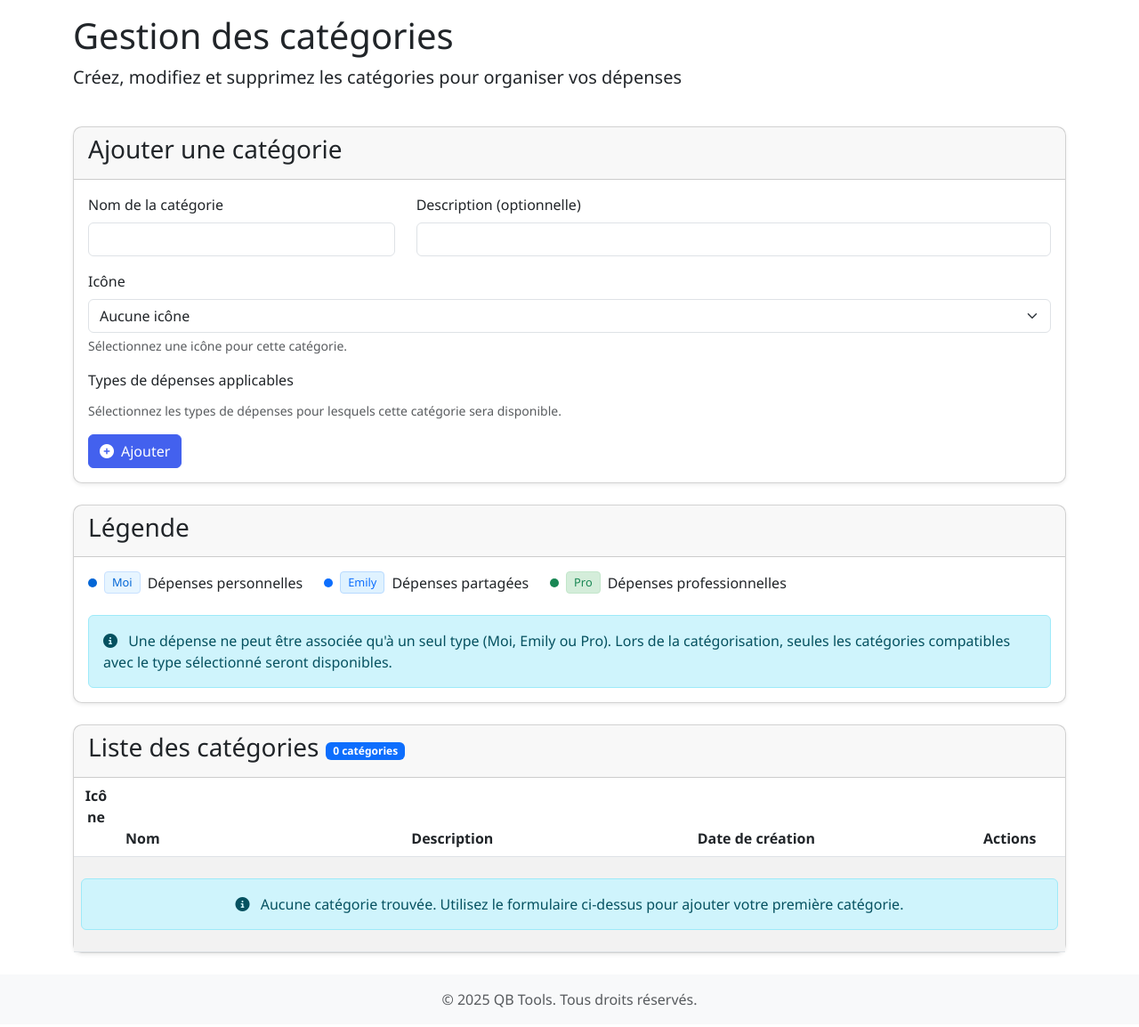
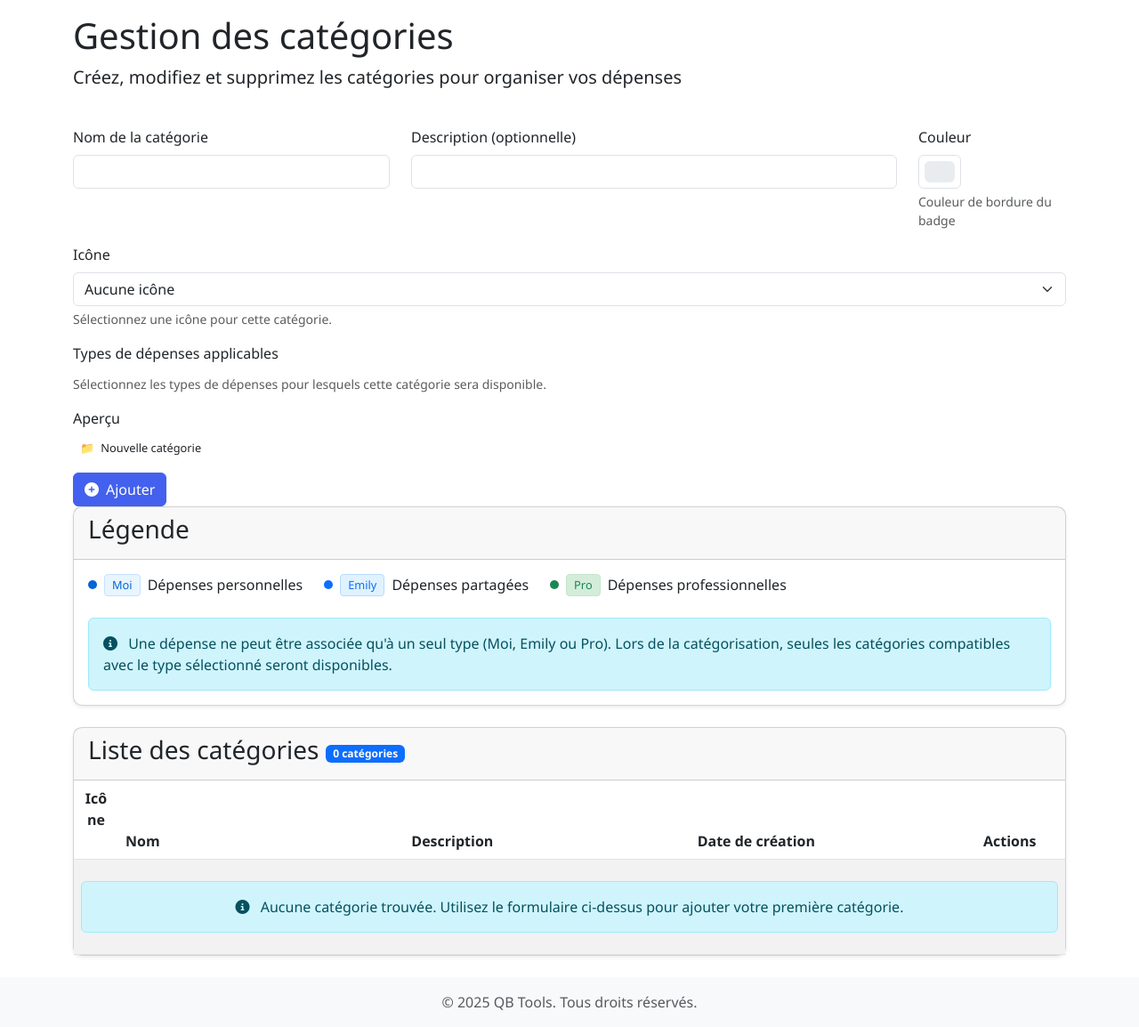
Before and after one commit to bizbiz/QB_Tools, a Flask app: page /tricount/categories in a window 1280 px wide. Shown: the part 110-1264 px from the top of the page at 89% size. Before the commit the page ends 1242 px from the top, so only its background shows below. Run offline with Flask 3, Linux system fonts and the light colour scheme; data that the repository does not hold is empty.

Commit message:
categories colors

```diff
--- a/app/models/tricount.py
+++ b/app/models/tricount.py
@@ -39,6 +39,7 @@ class Category(db.Model):
     id = db.Column(db.Integer, primary_key=True)
     name = db.Column(db.String(100), nullable=False, unique=True)
     description = db.Column(db.String(255))
+    color = db.Column(db.String(50), default="#e9ecef")  # Ajout du champ de couleur
 
     # Nouvelle relation avec la table des icônes
     icon_id = db.Column(db.Integer, db.ForeignKey('icons.id'))
--- a/app/routes/tricount/category_routes.py
+++ b/app/routes/tricount/category_routes.py
@@ -19,6 +19,7 @@ def add_category():
     name = request.form.get('name')
     description = request.form.get('description', '')
     icon_id = request.form.get('icon_id')  # Récupérer l'ID de l'icône
+    color = request.form.get('color', '#e9ecef')  # Récupérer la couleur
     flag_ids = request.form.getlist('flags')
 
     if not name:
@@ -28,7 +29,8 @@ def add_category():
     category = Category(
         name=name,
         description=description,
-        icon_id=icon_id  # Assigner l'ID de l'icône
+        icon_id=icon_id,  # Assigner l'ID de l'icône
+        color=color  # Assigner la couleur
     )
 
     # Associer les flags sélectionnés
@@ -55,6 +57,7 @@ def update_category(category_id):
     name = request.form.get('name')
     description = request.form.get('description', '')
     icon_id = request.form.get('icon_id')  # Récupérer l'ID de l'icône
+    color = request.form.get('color', '#e9ecef')  # Récupérer la couleur
     flag_ids = request.form.getlist('flags')
 
     if not name:
@@ -65,6 +68,7 @@ def update_category(category_id):
         category.name = name
         category.description = description
         category.icon_id = icon_id  # Assigner l'ID de l'icône
+        category.color = color  # Assigner la couleur
 
         # Mettre à jour les flags
         if flag_ids:
@@ -80,22 +84,6 @@ def update_category(category_id):
         flash(f'Une catégorie avec le nom "{name}" existe déjà.', 'danger')
 
     return redirect(url_for('tricount.categories_list'))
-
-@tricount_bp.route('/categories/delete/<int:category_id>', methods=['POST'])
-def delete_category(category_id):
-    """Supprimer une catégorie"""
-    category = Category.query.get_or_404(category_id)
-
-    try:
-        db.session.delete(category)
-        db.session.commit()
-        flash(f'Catégorie "{category.name}" supprimée avec succès.', 'success')
-    except Exception as e:
-        db.session.rollback()
-        flash(f'Erreur lors de la suppression de la catégorie: {str(e)}', 'danger')
-
-    return redirect(url_for('tricount.categories_list'))
-
 
 @tricount_bp.route('/categories/<int:category_id>/info')
 def category_info(category_id):
@@ -121,9 +109,25 @@ def category_info(category_id):
         'category': {
             'id': category.id,
             'name': category.name,
-            'description': category.description
+            'description': category.description,
+            'color': category.color  # Inclure la couleur dans la réponse
         },
         'preferred_flag_id': preferred_flag_id,
         'flags': [{'id': flag.id, 'name': flag.name} for flag in category.flags],
         'icon': icon_info
     })
+
+@tricount_bp.route('/categories/delete/<int:category_id>', methods=['POST'])
+def delete_category(category_id):
+    """Supprimer une catégorie"""
+    category = Category.query.get_or_404(category_id)
+
+    try:
+        db.session.delete(category)
+        db.session.commit()
+        flash(f'Catégorie "{category.name}" supprimée avec succès.', 'success')
+    except Exception as e:
+        db.session.rollback()
+        flash(f'Erreur lors de la suppression de la catégorie: {str(e)}', 'danger')
+
+    return redirect(url_for('tricount.categories_list'))
--- a/app/static/js/tricount/category_management.js
+++ b/app/static/js/tricount/category_management.js
@@ -24,39 +24,71 @@ document.addEventListener('DOMContentLoaded', function() {
         return new bootstrap.Tooltip(tooltipTriggerEl)
     });
 
-    // Initialize icon preview for add form
-    initIconPreview();
+    // Initialize icon and color preview for add form
+    initAddFormPreview();
 
     // Modal management
     setupModalEventListeners();
 });
 
-// Initialize icon preview in the add form
-function initIconPreview() {
+// Initialize preview in the add form
+function initAddFormPreview() {
+    const nameInput = document.getElementById('name');
     const iconSelect = document.getElementById('icon_id');
-    const iconPreview = document.getElementById('icon-preview');
+    const colorInput = document.getElementById('color');
+    const previewBadge = document.getElementById('category-preview-badge');
+    const previewEmoji = document.getElementById('preview-emoji');
+    const previewName = document.getElementById('preview-name');
 
-    if (iconSelect && iconPreview) {
-        // Initial preview
-        updateIconPreview(iconSelect, iconPreview);
+    // Update preview when name changes
+    if (nameInput && previewName) {
+        nameInput.addEventListener('input', function() {
+            previewName.textContent = this.value || 'Nouvelle catégorie';
+        });
+    }
 
-        // Update preview on change
+    // Update preview when icon changes
+    if (iconSelect && previewEmoji) {
+        updateIconPreview(iconSelect, previewEmoji);
+
         iconSelect.addEventListener('change', function() {
-            updateIconPreview(iconSelect, iconPreview);
+            updateIconPreview(iconSelect, previewEmoji);
+        });
+    }
+
+    // Update preview when color changes
+    if (colorInput && previewBadge) {
+        colorInput.addEventListener('input', function() {
+            previewBadge.style.borderColor = this.value;
         });
     }
 
     // Also initialize the edit form preview
+    const editNameInput = document.getElementById('edit-name');
     const editIconSelect = document.getElementById('edit-icon-id');
-    const editIconPreview = document.getElementById('edit-icon-preview');
+    const editColorInput = document.getElementById('edit-color');
+    const editPreviewBadge = document.getElementById('edit-category-preview-badge');
+    const editPreviewEmoji = document.getElementById('edit-preview-emoji');
+    const editPreviewName = document.getElementById('edit-preview-name');
+    const colorHexValue = document.getElementById('color-hex-value');
 
-    if (editIconSelect && editIconPreview) {
-        // Initial preview
-        updateIconPreview(editIconSelect, editIconPreview);
+    // Update preview when values change in edit modal
+    if (editNameInput && editPreviewName) {
+        editNameInput.addEventListener('input', function() {
+            editPreviewName.textContent = this.value || 'Nom de la catégorie';
+        });
+    }
 
-        // Update preview on change
+    if (editIconSelect && editPreviewEmoji) {
         editIconSelect.addEventListener('change', function() {
-            updateIconPreview(editIconSelect, editIconPreview);
+            updateIconPreview(editIconSelect, editPreviewEmoji);
+        });
+    }
+
+    if (editColorInput && editPreviewBadge && colorHexValue) {
+        editColorInput.addEventListener('input', function() {
+            editPreviewBadge.style.borderColor = this.value;
+            colorHexValue.textContent = this.value;
         });
     }
 }
@@ -65,31 +97,21 @@ function initIconPreview() {
 function updateIconPreview(select, previewElement) {
     if (!previewElement) return;
 
-    previewElement.innerHTML = '';
-
-    if (!select || select.selectedIndex === -1) return;
+    if (!select || select.selectedIndex <= 0) {
+        previewElement.textContent = '📁'; // Default folder emoji
+        return;
+    }
 
     const selectedOption = select.options[select.selectedIndex];
-    if (selectedOption && selectedOption.value) {
-        const emoji = selectedOption.getAttribute('data-emoji');
-        const faClass = selectedOption.getAttribute('data-fa');
+    const emoji = selectedOption.getAttribute('data-emoji');
+    const faClass = selectedOption.getAttribute('data-fa');
 
-        const previewHTML = `
-            <div class="d-flex align-items-center">
-                <div class="me-3 p-3 border rounded">
-                    <span style="font-size: 2rem;">${emoji || '❓'}</span>
-                </div>
-                ${faClass ? `
-                <div class="me-3 p-3 border rounded">
-                    <i class="fas ${faClass} fa-2x"></i>
-                </div>` : ''}
-                <div class="text-muted">
-                    <p class="mb-0">Cette icône sera utilisée pour représenter la catégorie dans l'application.</p>
-                </div>
-            </div>
-        `;
-
-        previewElement.innerHTML = previewHTML;
+    if (emoji) {
+        previewElement.textContent = emoji;
+    } else if (faClass) {
+        previewElement.innerHTML = `<i class="fas ${faClass}"></i>`;
+    } else {
+        previewElement.textContent = '📁'; // Default folder emoji
     }
 }
 
@@ -191,8 +213,12 @@ function setupModalEventListeners() {
     const editCategoryForm = document.getElementById('edit-category-form');
     const editNameInput = document.getElementById('edit-name');
     const editDescriptionInput = document.getElementById('edit-description');
+    const editColorInput = document.getElementById('edit-color');
     const editIconSelect = document.getElementById('edit-icon-id');
-    const editIconPreview = document.getElementById('edit-icon-preview');
+    const colorHexValue = document.getElementById('color-hex-value');
+    const editPreviewBadge = document.getElementById('edit-category-preview-badge');
+    const editPreviewEmoji = document.getElementById('edit-preview-emoji');
+    const editPreviewName = document.getElementById('edit-preview-name');
     const saveCategoryButton = document.getElementById('save-category');
 
     editButtons.forEach(button => {
@@ -203,16 +229,31 @@ function setupModalEventListeners() {
             const categoryIconId = this.dataset.iconId || '';
             const categoryIconEmoji = this.dataset.iconEmoji || '';
             const categoryLegacyIcon = this.dataset.legacyIcon || '';
+            const categoryColor = this.dataset.color || '#e9ecef';
 
             // Remplir le formulaire
             editNameInput.value = categoryName;
             editDescriptionInput.value = categoryDescription;
+            editColorInput.value = categoryColor;
+
+            // Mettre à jour l'aperçu hexadécimal de la couleur
+            if (colorHexValue) {
+                colorHexValue.textContent = categoryColor;
+            }
+
+            // Mettre à jour la prévisualisation du badge
+            if (editPreviewBadge) {
+                editPreviewBadge.style.borderColor = categoryColor;
+            }
+
+            if (editPreviewName) {
+                editPreviewName.textContent = categoryName;
+            }
 
             // Sélectionner l'icône correspondante
             if (editIconSelect) {
                 editIconSelect.value = categoryIconId;
-                // Si nous n'avons pas d'icône mais un legacy_icon, on peut l'afficher différemment
-                updateIconPreview(editIconSelect, editIconPreview);
+                updateIconPreview(editIconSelect, editPreviewEmoji);
             }
 
             // Récupérer les flags de cette catégorie
--- a/app/templates/macros/tricount/category_select.html
+++ b/app/templates/macros/tricount/category_select.html
@@ -2,7 +2,7 @@
 
 {# Macro pour générer un badge de catégorie cohérent dans toute l'application #}
 {% macro category_badge(category, extra_classes='') %}
-<span class="category-badge {{ extra_classes }}">
+<span class="category-badge {{ extra_classes }}" style="border-color: {{ category.color }};">
     {% if category.icon %}
     <span class="me-1">{{ category.get_icon_emoji }}</span>
     {% elif category.legacy_icon %}
@@ -13,8 +13,8 @@
 {% endmacro %}
 
 {# Version simplifiée pour l'aperçu en édition ou création #}
-{% macro category_badge_preview(name, emoji=None, icon_class=None, extra_classes='') %}
-<span class="category-badge {{ extra_classes }}">
+{% macro category_badge_preview(name, color='#e9ecef', emoji=None, icon_class=None, extra_classes='') %}
+<span class="category-badge {{ extra_classes }}" style="border-color: {{ color }};">
     {% if emoji %}
     <span class="me-1">{{ emoji }}</span>
     {% elif icon_class %}
--- a/app/templates/tricount/categories.html
+++ b/app/templates/tricount/categories.html
@@ -25,12 +25,6 @@
     </div>
 
     <!-- Formulaire d'ajout -->
-    <div class="row mb-4">
-        <div class="col">
-            <div class="card shadow-sm">
-                <div class="card-header">
-                    <h3 class="card-title">Ajouter une catégorie</h3>
-                </div>
     <div class="card-body">
         <form action="{{ url_for('tricount.add_category') }}" method="POST">
             <div class="row">
@@ -39,11 +33,18 @@
                     <input type="text" class="form-control" id="name" name="name" required>
                 </div>
 
-                            <div class="col-md-8 mb-3">
+                <div class="col-md-6 mb-3">
                     <label for="description" class="form-label">Description (optionnelle)</label>
                     <input type="text" class="form-control" id="description" name="description">
                 </div>
+
+                <div class="col-md-2 mb-3">
+                    <label for="color" class="form-label">Couleur</label>
+                    <input type="color" class="form-control form-control-color" id="color" name="color" value="#e9ecef">
+                    <div class="form-text">Couleur de bordure du badge</div>
                 </div>
+            </div>
+
             <div class="mb-3">
                 <label for="icon_id" class="form-label">Icône</label>
                 <select class="form-select" id="icon_id" name="icon_id">
@@ -57,6 +58,7 @@
                 <div class="form-text">Sélectionnez une icône pour cette catégorie.</div>
                 <div id="icon-preview" class="mt-2"></div>
             </div>
+
             <div class="mb-3">
                 <label class="form-label">Types de dépenses applicables</label>
                 <div class="d-flex flex-wrap gap-2">
@@ -77,15 +79,22 @@
                 </div>
             </div>
 
+            <div class="mb-3">
+                <label class="form-label">Aperçu</label>
+                <div class="preview-container">
+                    <span class="category-badge preview-badge" id="category-preview-badge" style="border-color: #e9ecef;">
+                        <span id="preview-emoji" class="me-1">📁</span>
+                        <span id="preview-name">Nouvelle catégorie</span>
+                    </span>
+                </div>
+            </div>
+
             <div class="mt-3">
                 <button type="submit" class="btn btn-primary">
                     <i class="fas fa-plus-circle me-2"></i>Ajouter
                 </button>
             </div>
         </form>
-                </div>
-            </div>
-        </div>
     </div>
 
     <!-- Légende des types -->
@@ -164,7 +173,9 @@
                                         <span class="text-muted">—</span>
                                         {% endif %}
                                     </td>
-                                    <td>{{ category.name }}</td>
+                                    <td>
+                                        {{ category_badge(category) }}
+                                    </td>
                                     <td>{{ category.description or 'N/A' }}</td>
                                     <td>{{ category.created_at.strftime('%d/%m/%Y') }}</td>
                                     {% for flag in flags %}
@@ -184,6 +195,7 @@
                                                 data-icon-id="{{ category.icon_id or '' }}"
                                                 data-icon-emoji="{{ category.icon.unicode_emoji if category.icon else '' }}"
                                                 data-legacy-icon="{{ category.legacy_icon or '' }}"
+                                                data-color="{{ category.color or '#e9ecef' }}"
                                                 data-bs-toggle="tooltip"
                                                 data-bs-placement="top"
                                                 title="Modifier">
@@ -261,6 +273,14 @@
                     </div>
 
                     <div class="mb-3">
+                        <label for="edit-color" class="form-label">Couleur</label>
+                        <div class="input-group">
+                            <input type="color" class="form-control form-control-color" id="edit-color" name="color">
+                            <span class="input-group-text" id="color-hex-value">#e9ecef</span>
+                        </div>
+                    </div>
+
+                    <div class="mb-3">
                         <label for="edit-icon-id" class="form-label">Icône</label>
                         <select class="form-select" id="edit-icon-id" name="icon_id">
                             <option value="">Aucune icône</option>
@@ -271,7 +291,6 @@
                             {% endfor %}
                         </select>
                         <div class="form-text">Sélectionnez une icône pour cette catégorie.</div>
-                        <div id="edit-icon-preview" class="mt-2"></div>
                     </div>
 
                     <div class="mb-3">
@@ -288,6 +307,16 @@
                                 </label>
                             </div>
                             {% endfor %}
+                        </div>
+                    </div>
+
+                    <div class="mb-3">
+                        <label class="form-label">Aperçu</label>
+                        <div class="preview-container">
+                            <span class="category-badge preview-badge" id="edit-category-preview-badge" style="border-color: #e9ecef;">
+                                <span id="edit-preview-emoji" class="me-1">📁</span>
+                                <span id="edit-preview-name">Nom de la catégorie</span>
+                            </span>
                         </div>
                     </div>
                 </form>
```
Also changed, not shown: app/static/css/tricount/category_badge.css (+26 -47 lines). Lines whose indentation alone changed are shown as unchanged.
